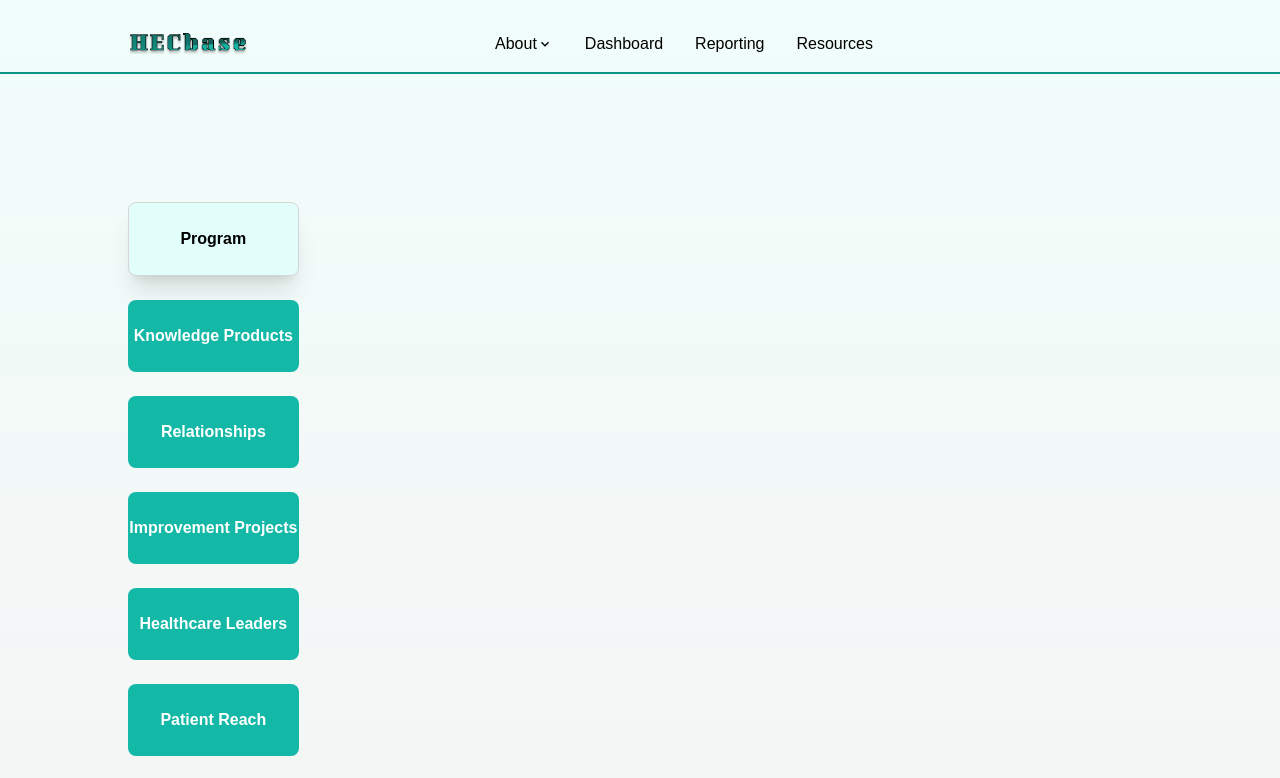
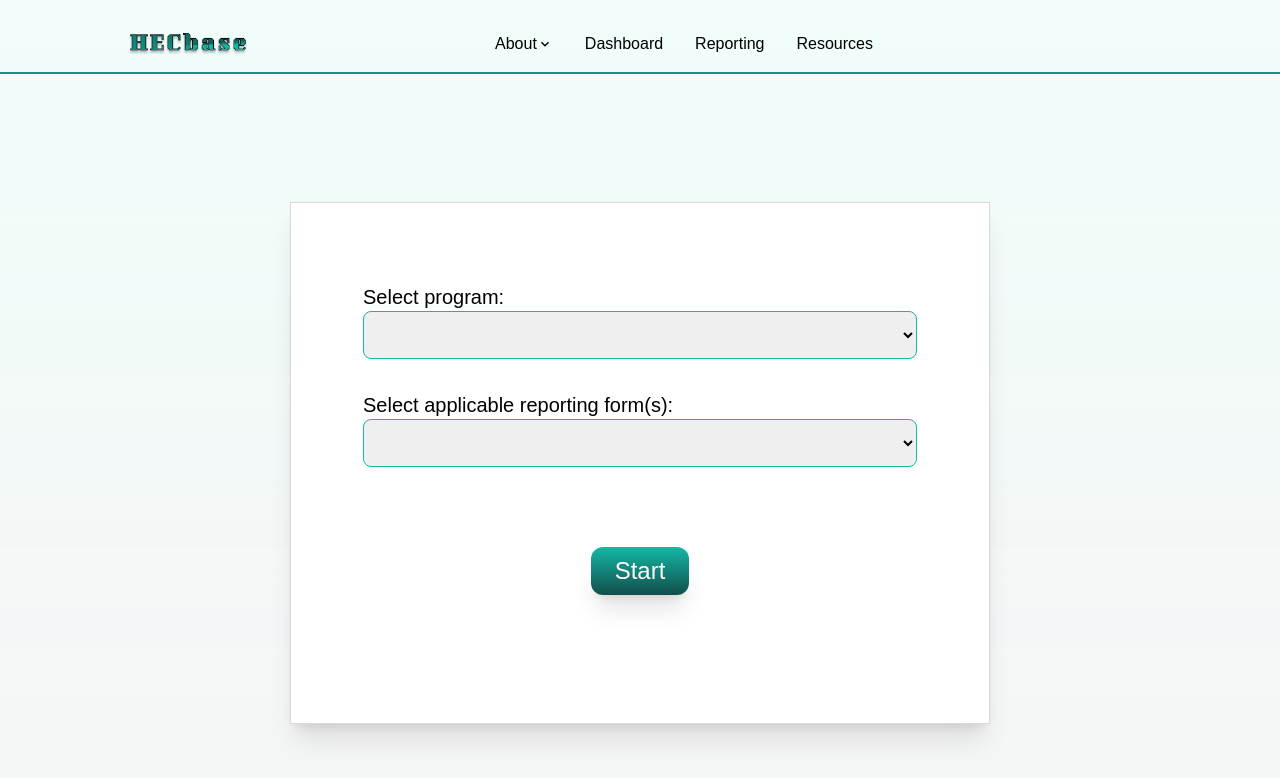
Before and after one commit to rosennabs/surveysalud, a Next.js app: page /reporting in a window 1280 px wide. Before the commit this address had no page. Shown: the top 778 px of the page. Built offline with nearby package versions, Linux system fonts and the light colour scheme.

Commit message:
Build the reporting survey and display single data form based on user's selection in the survey

```diff
--- a/src/app/reporting/page.tsx
+++ b/src/app/reporting/page.tsx
@@ -1,62 +1,123 @@
-'use client'
+"use client";
 
+import React, { useState} from "react";
+import { Formik, Form } from "formik";
+import * as Yup from "yup";
+import FormField from "../../components/FormField";
+import Button from "../../components/submitButton";
+import DataForms from "../../components/DataForms";
+import { programs } from "../../helpers/globalOptions";
+import axios from 'axios';
+import { useFormContext } from '../../contexts/FormContext';
 
-import React, {useState, useEffect} from 'react';
-import KnowledgeProducts from '../../components/KnowledgeProducts';
-import Program from '../../components/Program';
-import Relationships from '../../components/Relationships';
+//Define types for form values
+interface FormValues {
+  program_name: string;
+  data_forms: string;
+}
 
-const menuItem = 'flex items-center justify-center rounded-lg mt-2 first:mt-0 cursor-pointer';
-const activeMenuItemClass = 'bg-light-teal shadow-xl border border-light-grey text-black';
+const data_forms: string[] = [
+  "Program",
+  "Knowledge Products",
+  "Relationships",
+  "Improvement Projects",
+  "Healthcare Leaders",
+  "Patient Reach",
+  "Sustainability",
+];
 
 
 
-function Reporting() {
-
-  // Initialize state with the value from local storage or default to 'Program'
-  const [activeMenuItem, setActiveMenuItem] = useState('Program');
-
-  useEffect(() => {
-    const storedActiveMenuItem = localStorage.getItem('activeMenuItem');
-
-    storedActiveMenuItem ? setActiveMenuItem(storedActiveMenuItem) : setActiveMenuItem('Program');
-
-  }, []);
-
-  // Save the active menu item to local storage whenever it changes
-  useEffect(() => {
-
-    localStorage.setItem('activeMenuItem', activeMenuItem);
-
-  }, [activeMenuItem]);
+const validationSchema = Yup.object({
+  program_name: Yup.string().required("Required"),
+  data_forms: Yup.string().required("Required"),
+});
 
 
-  const handleMenuClick = (item: string) => {
-    setActiveMenuItem(item);
-  }
+
+function ReportingSurvey() {
+
+  const { selectedProgram, setSelectedProgram } = useFormContext();
+  const [formValues, setFormValues] = useState<FormValues | null>(null);
+  const [renderSurvey, setRenderSurvey] = useState(true);
+
+  const initialValues: FormValues = {
+    program_name: selectedProgram || "",
+    data_forms: "",
+  };
+
+
+  const handleSubmit = async (values) => {
+
+    try {
+
+      const response = await axios.post('http://localhost:8080/api/reporting', values);
+      setFormValues(values);
+
+      setRenderSurvey(false);
+    }
+    catch (error) {
+      console.error('Error saving selections:', error);
+
+    }
+  };
 
   return (
-    <div className='flex justify-between m-32'>
+    <>
+      {renderSurvey ?
+        (
+          <div className="flex flex-col items-center justify-center m-32">
 
-      <div className='grid grid-cols-1 gap-4 w-1/6 h-[650px] text-white font-semibold'>
-        <p onClick={() => handleMenuClick("Program")} className={`${menuItem} ${activeMenuItem === "Program" ? activeMenuItemClass : 'bg-teal-500'}`}>Program</p>
-        <p onClick={() => handleMenuClick("Knowledge Products")} className={`${menuItem} ${activeMenuItem === "Knowledge Products" ? activeMenuItemClass : 'bg-teal-500'}`}>Knowledge Products</p>
-        <p onClick={() => handleMenuClick("Relationships")} className={`${menuItem} ${activeMenuItem === "Relationships" ? activeMenuItemClass : 'bg-teal-500'}`}>Relationships</p>
-        <p onClick={() => handleMenuClick("Improvement Projects")} className={`${menuItem} ${activeMenuItem === "Improvement Projects" ? activeMenuItemClass : 'bg-teal-500'}`}>Improvement Projects</p>
-        <p onClick={() => handleMenuClick("Healthcare Leaders")} className={`${menuItem} ${activeMenuItem === "Healthcare Leaders" ? activeMenuItemClass : 'bg-teal-500'}`}>Healthcare Leaders</p>
-        <p onClick={() => handleMenuClick("Patient Reach")} className={`${menuItem} ${activeMenuItem === "Patient Reach" ? activeMenuItemClass : 'bg-teal-500'}`}>Patient Reach</p>
-        <p onClick={() => handleMenuClick("Sustainability")} className={`${menuItem} ${activeMenuItem === "Sustainability" ? activeMenuItemClass : 'bg-teal-500'}`}>Sustainability</p>
 
-      </div>
+            <div className="bg-white border border-black border-opacity-15 p-16 shadow-xl w-[700px]">
 
-      <div className='flex flex-col justify-center w-4/5'>
-        {activeMenuItem === "Knowledge Products" && <KnowledgeProducts />}
-        {activeMenuItem === "Program" && <Program />}
-        {activeMenuItem === "Relationships" && <Relationships />}
+              <Formik
+                initialValues={initialValues}
+                validationSchema={validationSchema}
+                onSubmit={handleSubmit}
+              >
+                {({ isSubmitting, status, setFieldValue}) => {
 
-      </div>
-    </div>
-  );
+
+                  return (
+                    <Form className="flex flex-wrap text-2xl">
+                      <FormField
+                        label="Select program:"
+                        name="program_name"
+                        id="program_name"
+                        as="select"
+                        options={programs}
+                        onChange={(e) => {
+                          const selectedValue = e.target.value;
+                          setSelectedProgram(selectedValue);
+                          setFieldValue('program_name', selectedValue);
+                        }}
+                      />
+
+                      <FormField
+                        label="Select applicable reporting form(s):"
+                        as="select"
+                        id="data_forms"
+                        name="data_forms"
+                        options={data_forms}
+                      />
+
+
+                      <Button isSubmitting={isSubmitting} status={status} text={"Start"} />
+                    </Form>
+                  );
+                }}
+              </Formik>
+            </div>
+          </div>
+        ) : (
+          formValues && <DataForms data_forms={formValues.data_forms}/>
+        )
+      }
+    </>
+  )
+
+
 }
 
-export default Reporting;
+export default ReportingSurvey;
--- /dev/null
+++ b/src/components/DataForms.tsx
@@ -0,0 +1,66 @@
+
+import React, { useState, useEffect } from 'react';
+import KnowledgeProducts from './KnowledgeProducts';
+import Program from './Program';
+import Relationships from './Relationships';
+
+const menuItem = 'flex items-center justify-center rounded-lg mt-2 first:mt-0 cursor-pointer h-[80px]';
+const activeMenuItemClass = 'bg-light-teal shadow-xl border border-light-grey text-black';
+
+
+
+function Reporting({data_forms}) {
+
+  // Initialize state with the value from local storage or default to 'Program'
+  const [activeMenuItem, setActiveMenuItem] = useState(data_forms);
+
+  useEffect(() => {
+    const storedActiveMenuItem = localStorage.getItem('activeMenuItem');
+
+    storedActiveMenuItem ? setActiveMenuItem(storedActiveMenuItem) : setActiveMenuItem(data_forms);
+
+  }, []);
+
+  // Save the active menu item to local storage whenever it changes
+  useEffect(() => {
+
+    localStorage.setItem('activeMenuItem', activeMenuItem);
+
+  }, [activeMenuItem]);
+
+
+  const handleMenuClick = (item: string) => {
+    setActiveMenuItem(item);
+  };
+
+  return (
+    <div className='flex justify-between m-32'>
+
+      <div className='flex flex-col w-1/6 text-white font-semibold'>
+        {data_forms === "Program" && <p onClick={() => handleMenuClick("Program")} className={`${menuItem} ${activeMenuItem === "Program" ? activeMenuItemClass : 'bg-teal-500'}`}>Program</p>}
+
+        {data_forms === "Knowledge Products" &&  <p onClick={() => handleMenuClick("Knowledge Products")} className={`${menuItem} ${activeMenuItem === "Knowledge Products" ? activeMenuItemClass : 'bg-teal-500'}`}>Knowledge Products</p>}
+
+        {data_forms === "Relationships" && <p onClick={() => handleMenuClick("Relationships")} className={`${menuItem} ${activeMenuItem === "Relationships" ? activeMenuItemClass : 'bg-teal-500'}`}>Relationships</p>}
+
+        {data_forms === "Improvement Projects" && <p onClick={() => handleMenuClick("Improvement Projects")} className={`${menuItem} ${activeMenuItem === "Improvement Projects" ? activeMenuItemClass : 'bg-teal-500'}`}>Improvement Projects</p>}
+
+        {data_forms === "Healthcare Leaders" && <p onClick={() => handleMenuClick("Healthcare Leaders")} className={`${menuItem} ${activeMenuItem === "Healthcare Leaders" ? activeMenuItemClass : 'bg-teal-500'}`}>Healthcare Leaders</p>}
+
+        {data_forms === "Patient Reach" && <p onClick={() => handleMenuClick("Patient Reach")} className={`${menuItem} ${activeMenuItem === "Patient Reach" ? activeMenuItemClass : 'bg-teal-500'}`}>Patient Reach</p>}
+
+        {data_forms === "Sustainability" && <p onClick={() => handleMenuClick("Sustainability")} className={`${menuItem} ${activeMenuItem === "Sustainability" ? activeMenuItemClass : 'bg-teal-500'}`}>Sustainability</p>}
+
+      </div>
+
+      <div className='flex flex-col justify-center w-4/5'>
+        {activeMenuItem === "Knowledge Products" && <KnowledgeProducts />}
+        {activeMenuItem === "Program" && <Program />}
+        {activeMenuItem === "Relationships" && <Relationships />}
+
+      </div>
+    </div>
+  );
+}
+
+export default Reporting;
--- a/src/components/FormField.tsx
+++ b/src/components/FormField.tsx
@@ -15,9 +15,9 @@ function FormField({
   const [field, meta] = useField(props);
 
   return (
-    <div className="flex flex-col py-4 px-2 w-full">
+    <div className="flex flex-col py-4 px-2 w-full text-xl">
       {/*Question field*/}
-      <label className="text-xl">{label}</label>
+      <label>{label}</label>
 
       {as === "select" ? (
         <>
```
Also changed, not shown: 2 other files (tests, documents, lock files or other folders).
